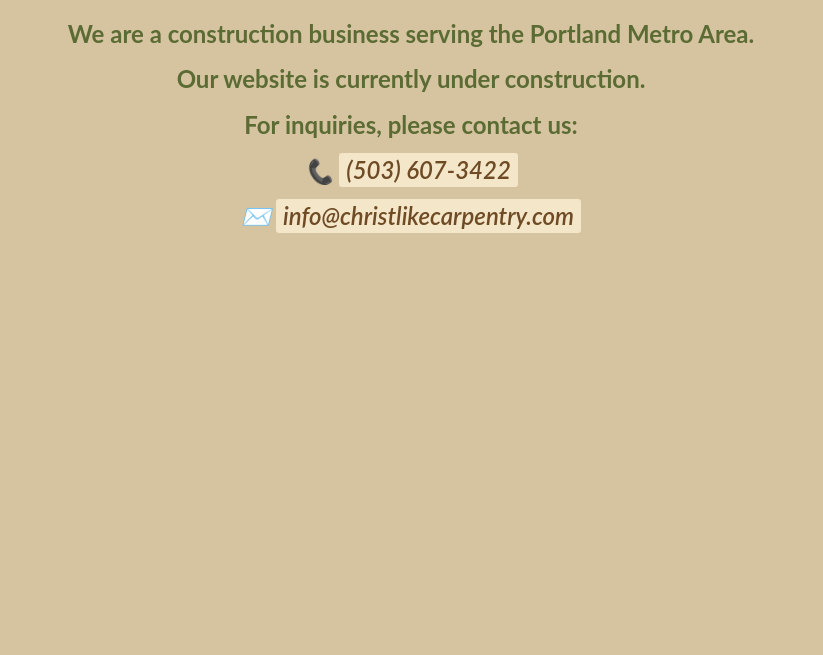
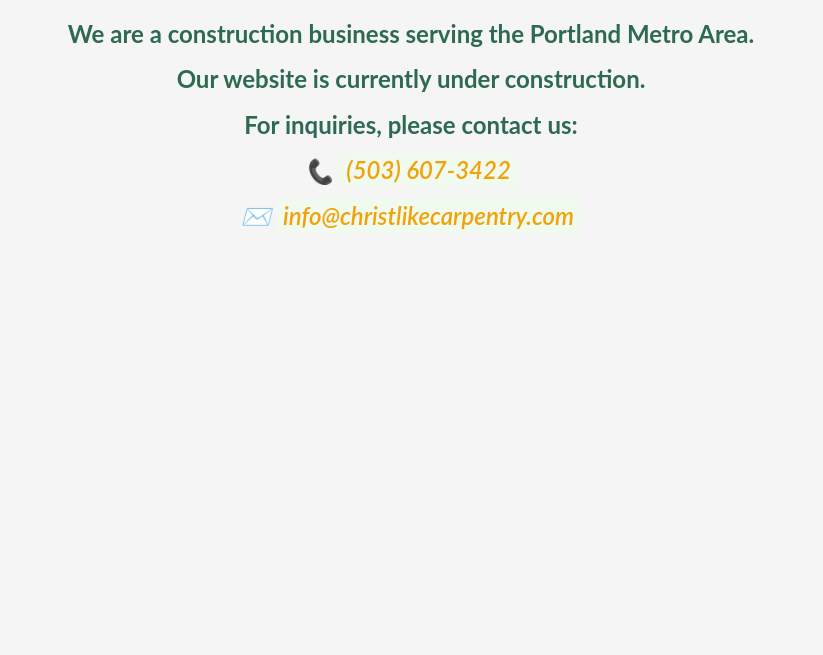
Before and after one commit to krs00/christ-like-v1, a website built with Vite: page index.html in a window 1280 px wide. Shown: the part 145-800 px from the top of the page, without its empty margins (229-1052 px from the left). Built offline with nearby package versions, Linux system fonts and the light colour scheme.

Commit message:
update color scheme

```diff
--- a/src/style.css
+++ b/src/style.css
@@ -5,24 +5,24 @@ html, body {
   margin: 0;
   padding: 0;
 }
-/* Make sure website does not overflow on smaller screens */
 
 body {
   font-family: 'Lato', sans-serif;
-  background-color: #D6C4A1;
+  background-color: #F5F5F5;
   text-align: center;
   padding: 2em;
-  color: #4B372E;
+  color: #333333;
 }
 
 h1 {
-  color: #7C4A0A;
+  color: #1D3557;
   margin: 0.4em 0;
   font-size: 3.5rem;
 }
 
 p, li {
   font-size: 1.2em;
+  color: #666666;
 }
 
 ul {
@@ -33,14 +33,14 @@ ul {
 
 .body-txt {
   font-size: 1.5rem;
-  color: #5B6B34;
+  color: #2D6A4F;
   margin: 0.4em 0;
   font-weight: bold;
 }
 
 a {
-  color: #6E4B25;
-  background-color: #F4E6C9;
+  color: #F1A208;
+  background-color: #F1FAEE;
   padding: 0.1em 0.3em;
   border-radius: 3px;
   text-decoration: none;
@@ -50,8 +50,8 @@ a {
 
 a:hover,
 a:focus {
-  color: #7F1D1D;
-  background-color: #E7D4B3;
+  color: #1D3557;
+  background-color: #A8DADC;
   text-decoration: underline;
   outline: none;
 }
```
